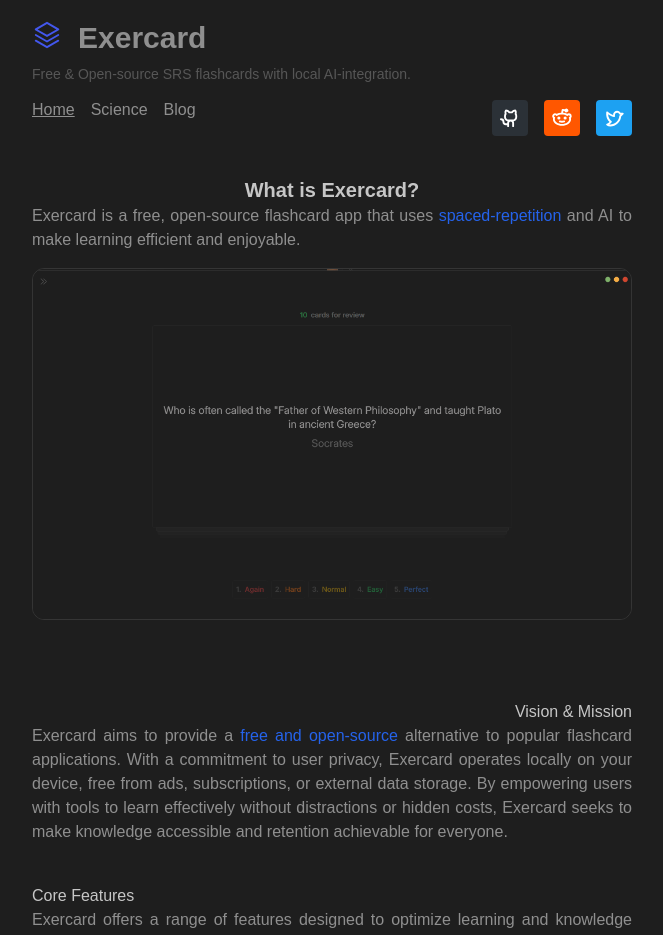
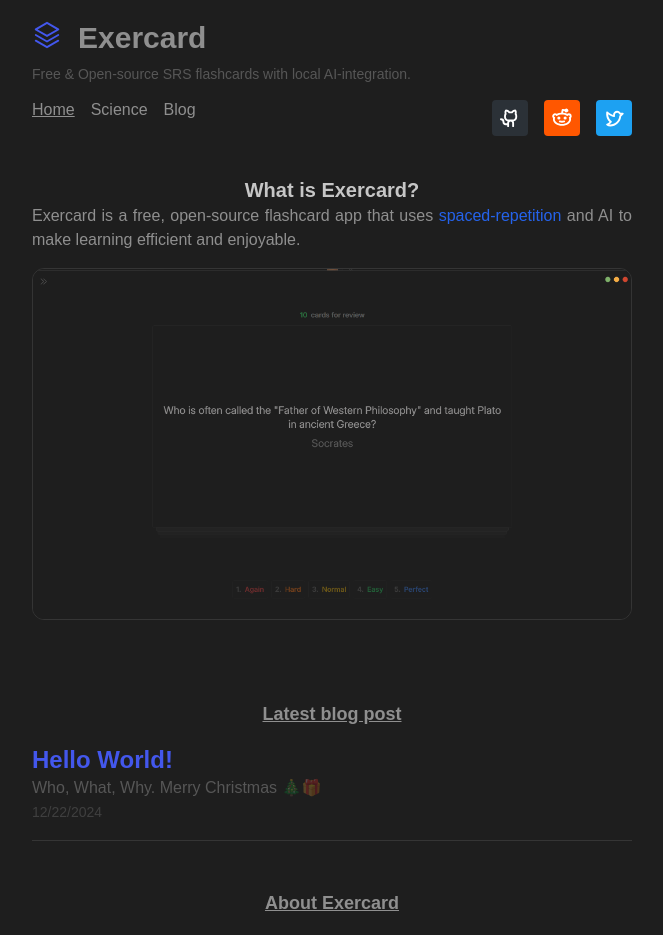
Before and after one commit to eben-vranken/exercard-web, a Next.js app: page / in a window 1280 px wide. Shown: the top 935 px of the page, without its empty margins (308-971 px from the left). Built offline with nearby package versions, Linux system fonts and the light colour scheme; no server answers.

Commit message:
Added latestblogpost component

```diff
--- a/app/page.tsx
+++ b/app/page.tsx
@@ -1,6 +1,7 @@
 import Link from "next/link";
 import exercard_review from "public/screenshots/exercard_review.png";
 import Image from "next/image";
+import LatestBlogPost from "@/components/blog/latestBlogPost";
 
 export default async function Home() {
 
@@ -20,6 +21,16 @@
         </figure>
       </article>
 
+      <article className="mb-2">
+        <h2 className="text-lg font-bold text-center underline">Latest blog post</h2>
+        <LatestBlogPost />
+      </article>
+
+
+      <article className="flex flex-col gap-y-10 text-center">
+        <h1 className="text-lg font-bold text-center underline">
+          About Exercard
+        </h1>
         <article className="flex flex-col items-end gap-y-4 text-justify">
           <section>
             <header className="text-right">
@@ -53,6 +64,7 @@
             </p>
           </section>
         </article>
+      </article>
     </main>
   );
 }
--- /dev/null
+++ b/components/blog/latestBlogPost.tsx
@@ -0,0 +1,19 @@
+import { readFileSync } from "fs";
+import { join } from "path";
+import BlogPostPreview from "./BlogPostPreview";
+
+const LatestBlogPost: React.FC = () => {
+    const filePath = join(process.cwd(), "data", "blogposts.json");
+    const fileContents = readFileSync(filePath, "utf-8");
+
+    const posts = JSON.parse(fileContents);
+    const latestPost = posts[posts.length - 1];
+
+    return (
+        <article>
+            <BlogPostPreview post={latestPost} />
+        </article>
+    )
+}
+
+export default LatestBlogPost;
```
Lines whose indentation alone changed are shown as unchanged.
